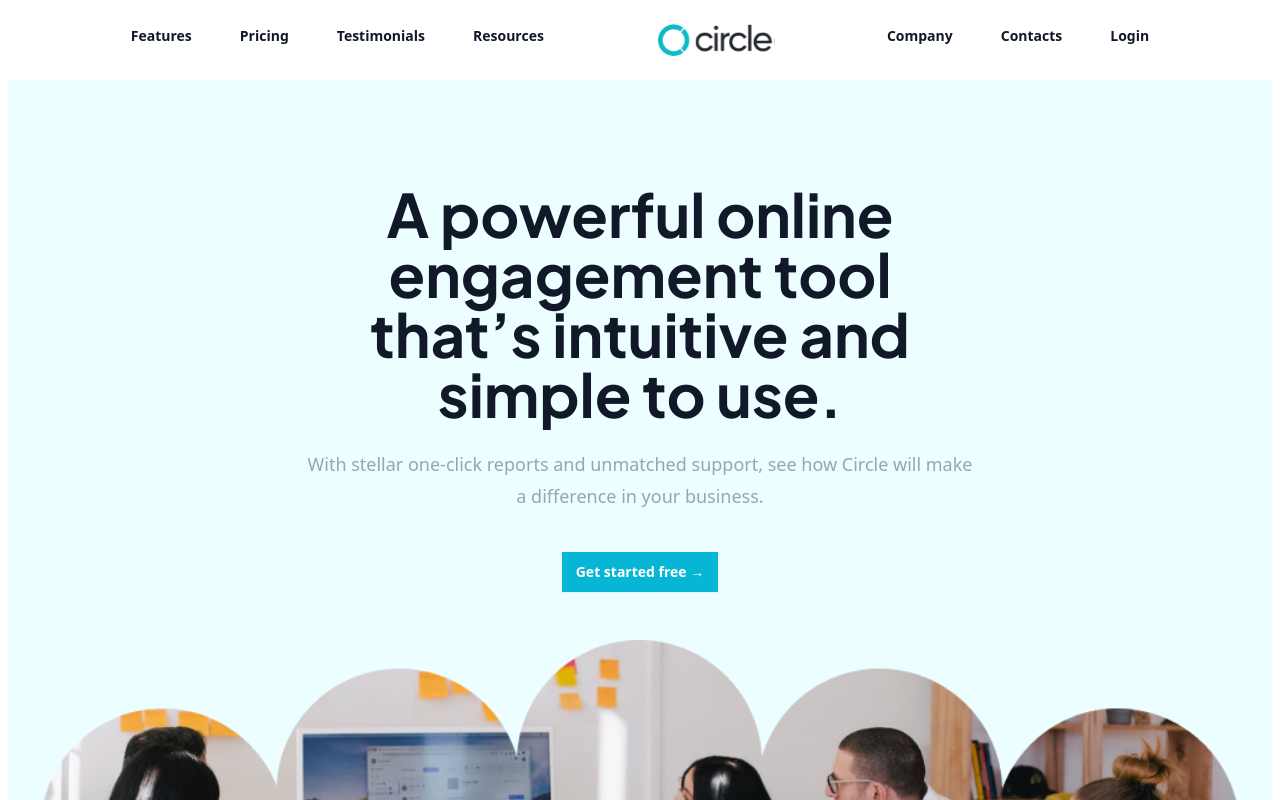
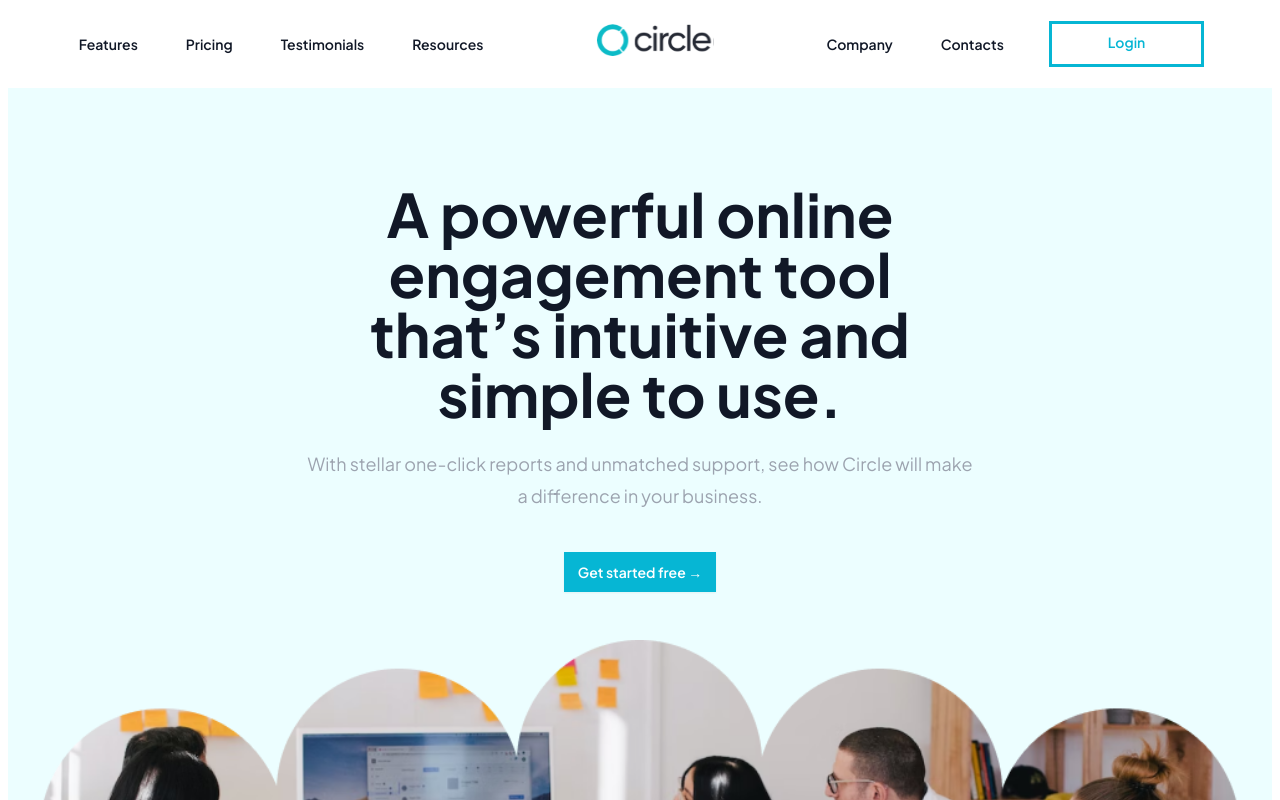
Before and after one commit to olakunle-exxdee/vite-project, a React (Vite) app: page / in a window 1280 px wide. Shown: the top 800 px of the page. Built offline with nearby package versions, Linux system fonts and the light colour scheme.

Commit message:
feat: Enhance Navbar and Testimony components with improved styling and added Login links

```diff
--- a/src/components/Navbar.tsx
+++ b/src/components/Navbar.tsx
@@ -22,17 +22,13 @@ const navigation1 = [
 const navigation2 = [
   { name: 'Company', href: '#' },
   { name: 'Contacts', href: '#' },
-  {
-    name: ' Login',
-    href: '#',
-  },
 ];
 
 export default function Navbar() {
   const [mobileMenuOpen, setMobileMenuOpen] = useState(false);
 
   return (
-    <div className='bg-white'>
+    <div className='bg-white font-plusJakartaSans'>
       <header className='absolute inset-x-0 top-0 z-50'>
         <nav
           className='bg-white flex items-center justify-center p-6 lg:px-8'
@@ -51,7 +47,7 @@ export default function Navbar() {
               <a
                 key={item.name}
                 href={item.href}
-                className='text-sm font-semibold leading-6 text-gray-900'>
+                className='text-sm font-semibold leading-6 py-2 text-gray-900'>
                 {item.name}
               </a>
             ))}
@@ -65,14 +61,15 @@ export default function Navbar() {
               <a
                 key={item.name}
                 href={item.href}
-                className={`text-sm font-semibold leading-6 text-gray-900 ${
-                  item.name === 'Login'
-                    ? 'bg-amber-700 pa outline-double outline-2 outline-blue-500'
-                    : ''
-                }`}>
+                className={`text-sm  py-2 font-semibold leading-6 text-gray-900`}>
                 {item.name}
               </a>
             ))}
+            <a
+              href='#'
+              className='font-plusJakartaSans  py-2 px-14 text-cyan-500  outline  text-sm font-semibold  shadow-sm hover:bg-cyan-500 focus-visible:outline focus-visible:outline-2 focus-visible:outline-offset-2  focus-visible:outline-cyan-500 hover:text-white ease-in duration-2'>
+              Login
+            </a>
           </div>
         </nav>
         <Dialog
@@ -114,6 +111,11 @@ export default function Navbar() {
                       {item.name}
                     </a>
                   ))}
+                  <a
+                    href='#'
+                    className='font-plusJakartaSans inline-block  py-2  px-14 text-cyan-500  outline  text-sm font-semibold  shadow-sm hover:bg-cyan-500 focus-visible:outline focus-visible:outline-2 focus-visible:outline-offset-2  focus-visible:outline-cyan-500 hover:text-white ease-in duration-2'>
+                    Login
+                  </a>
                 </div>
               </div>
             </div>
--- a/src/components/Testimony.tsx
+++ b/src/components/Testimony.tsx
@@ -97,7 +97,7 @@ const Testimony = () => {
                   <div className=''>
                     <a
                       href='#'
-                      className='text-cyan-500  outline px-3.5 py-2.5 text-sm font-semibold  shadow-sm hover:bg-cyan-500 focus-visible:outline focus-visible:outline-2 focus-visible:outline-offset-2  focus-visible:outline-cyan-500 hover:text-white ease-in'>
+                      className='text-cyan-500  outline px-3.5 py-2.5 text-sm font-semibold  shadow-sm hover:bg-cyan-500 focus-visible:outline focus-visible:outline-2 focus-visible:outline-offset-2  focus-visible:outline-cyan-500 hover:text-white ease-in duration-2'>
                       Schedule a consultation
                     </a>
                   </div>
```
